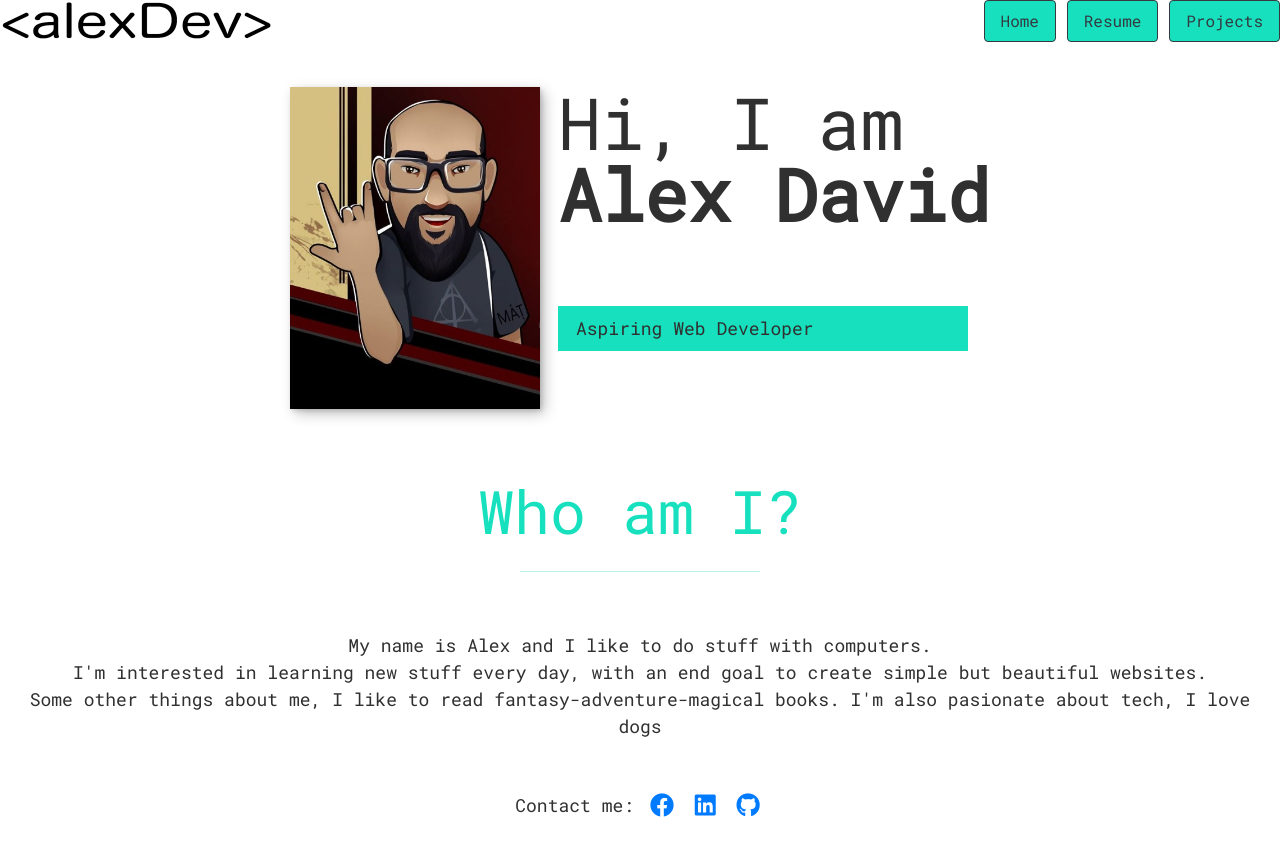
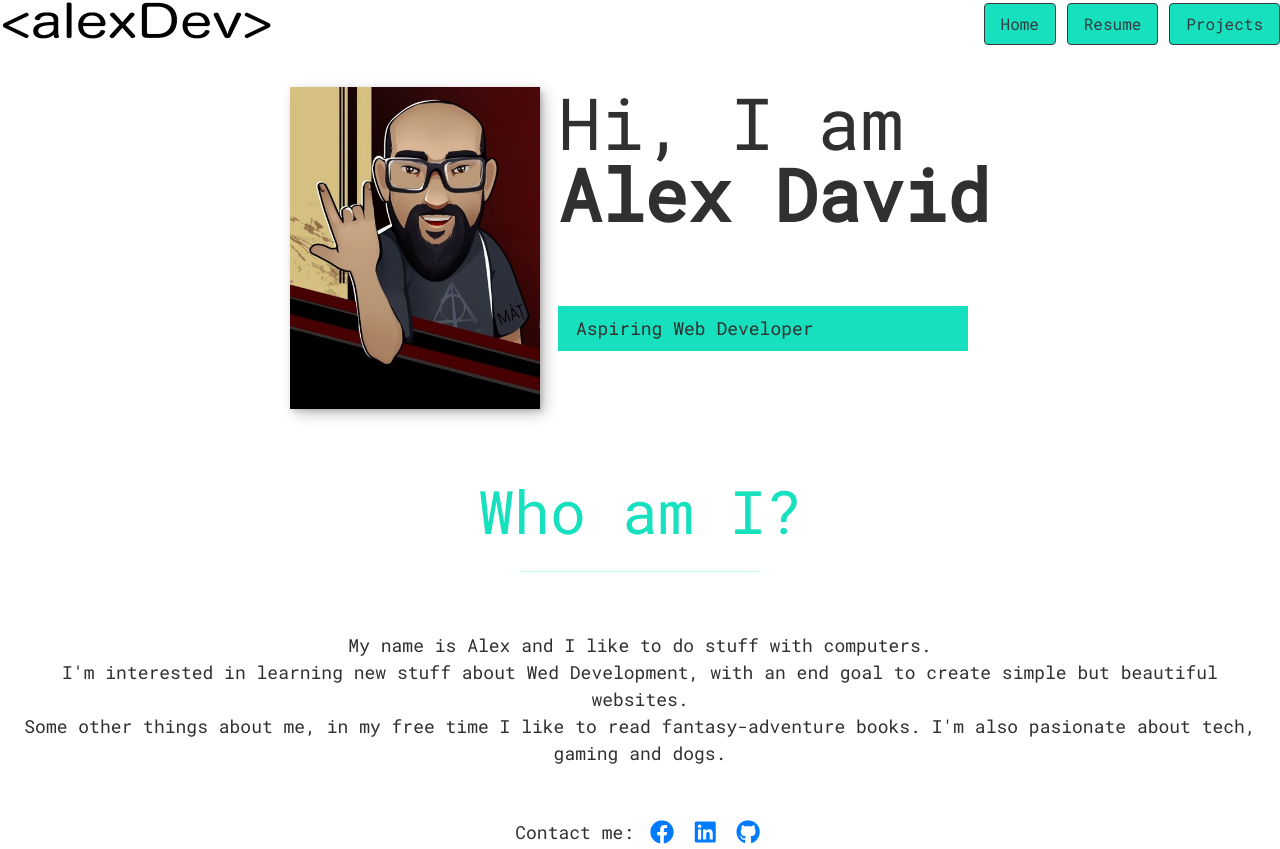
Before and after one commit to davidalexz/myCVnew, a plain HTML site: page index.html in a window 1280 px wide. Before the commit the page ends 819 px from the top, so only its background shows below. Drawn offline with nearby package versions, Linux system fonts and the light colour scheme.

Commit message:
footer & margin buttons; text info

```diff
--- a/index.html
+++ b/index.html
@@ -61,8 +61,8 @@
 			<div class="about-info">
 				<div class="info-text">
 					<p>
-						My name is Alex and I like to do stuff with computers.</br> I'm interested in learning new stuff every day, with an end goal to create simple but beautiful websites.</br>
-						Some other things about me, I like to read fantasy-adventure-magical books. I'm also pasionate about tech, I love dogs
+						My name is Alex and I like to do stuff with computers.</br> I'm interested in learning new stuff about Wed Development, with an end goal to create simple but beautiful websites.</br>
+						Some other things about me, in my free time I like to read fantasy-adventure books. I'm also pasionate about tech, gaming and dogs.
 					</p>
 				</div>
 			</div>
--- a/style.css
+++ b/style.css
@@ -107,7 +107,7 @@ h3 {
 	box-shadow: var(--bs);
 }
 
-/* Bit smaller screens intro / image */
+/* Smaller screens intro / image */
 
 @media (min-width: 600px) {
 	.intro {
@@ -155,6 +155,7 @@ h3 {
 footer {
 	text-align: center;
 	margin-top: auto;
+	margin-bottom: 3px;
 	width: 100%;
 }
 
@@ -176,6 +177,7 @@ label {
 
 .buttons-navi a {
 	clear: right;
+	margin-top: 3px;
 }
 
 /* Cards */
```
Also changed, not shown: script.js (deleted).
